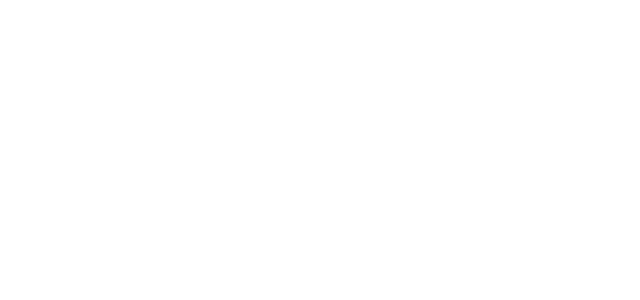
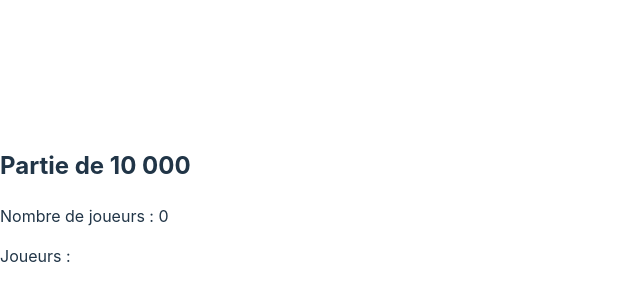
Before and after one commit to AurelienAllenic/dixmille, a React (Vite) app: page /game in a window 1280 px wide. Before the commit this address had no page. Shown: the part 194-494 px from the top of the page, without its empty margins (0-640 px from the left). Built offline with nearby package versions, Linux system fonts and the light colour scheme.

Commit message:
(feat) added page to begin the game after setups

```diff
--- a/src/App.jsx
+++ b/src/App.jsx
@@ -1,5 +1,6 @@
 import { BrowserRouter, Routes, Route } from "react-router-dom";
 import Home from "./components/Home";
+import Game from "./components/Game";
 
 function App() {
 
@@ -9,6 +10,7 @@
       <BrowserRouter>
         <Routes>
           <Route path="/" element={<Home />} />
+          <Route path="/game" element={<Game />} />
         </Routes>
     </BrowserRouter>
     </>
--- /dev/null
+++ b/src/components/Game.jsx
@@ -0,0 +1,17 @@
+import React from 'react';
+import { useLocation } from 'react-router-dom';
+
+const Game = () => {
+  const location = useLocation();
+  const { numberOfPlayers, nameOfPlayers } = location.state || { numberOfPlayers: 0, nameOfPlayers: [] };
+
+  return (
+    <div>
+      <h2>Partie de 10 000</h2>
+      <p>Nombre de joueurs : {numberOfPlayers}</p>
+      <p>Joueurs : {nameOfPlayers.join(', ')}</p>
+    </div>
+  );
+};
+
+export default Game;
--- a/src/components/Home.jsx
+++ b/src/components/Home.jsx
@@ -1,9 +1,12 @@
 import React, { useState } from 'react';
+import { useNavigate } from 'react-router-dom';
 import { GameProvider, useGameContext } from '../context/GameContext';
+
 
 const GameSetup = () => {
   const { state, dispatch, ACTIONS } = useGameContext();
   const [playerName, setPlayerName] = useState('');
+  const navigate = useNavigate();
 
   const addPlayer = () => {
     if (playerName.trim() && state.players.length < 15) {
@@ -21,6 +24,7 @@
 
   const startGame = () => {
     if (state.players.length > 0) {
+      navigate('/game', { state: { numberOfPlayers: state.players.length, nameOfPlayers: state.players.map(player => player.name) } });
       dispatch({ type: ACTIONS.START_GAME });
     } else {
       alert("Ajoutez au moins un joueur avant de commencer !");
```
